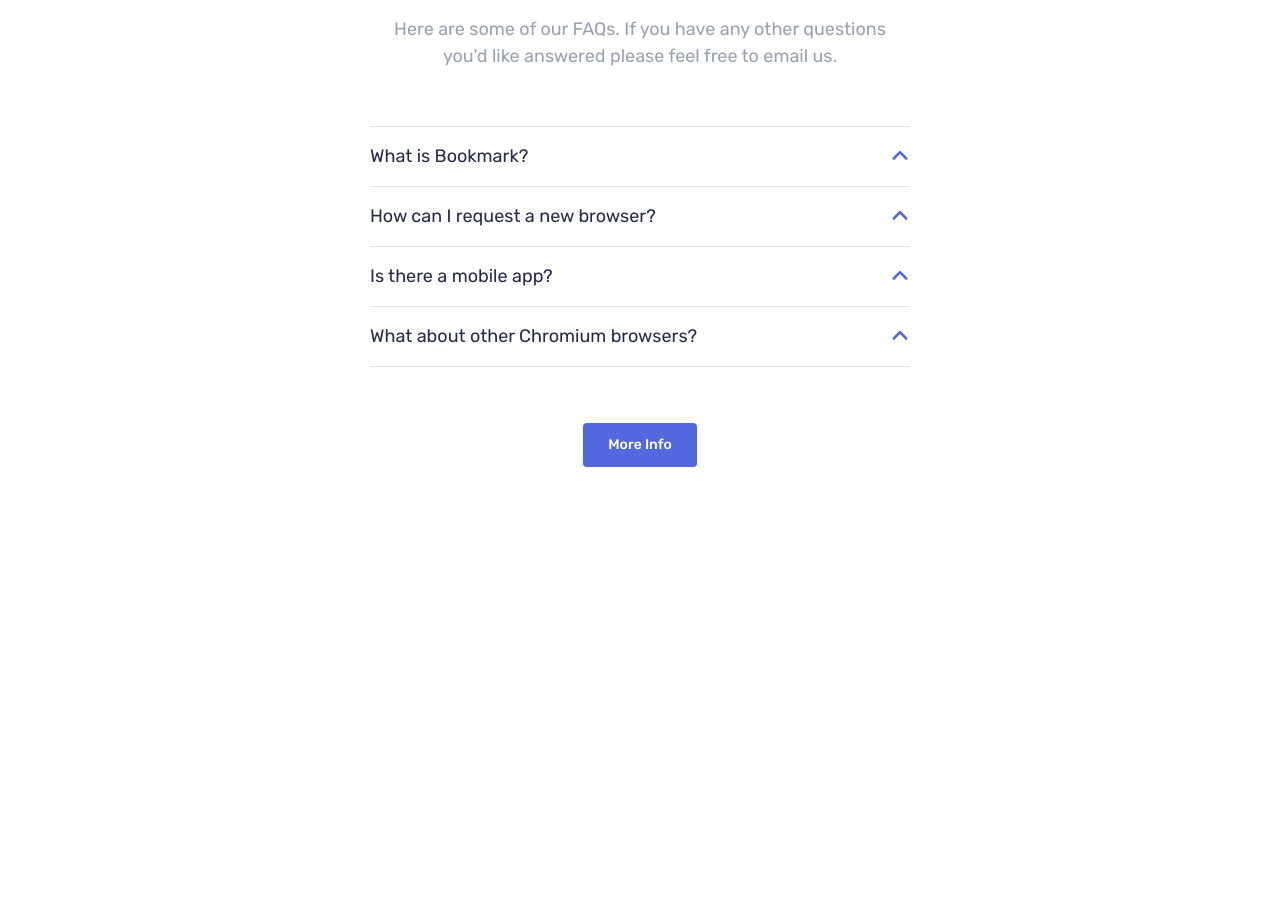
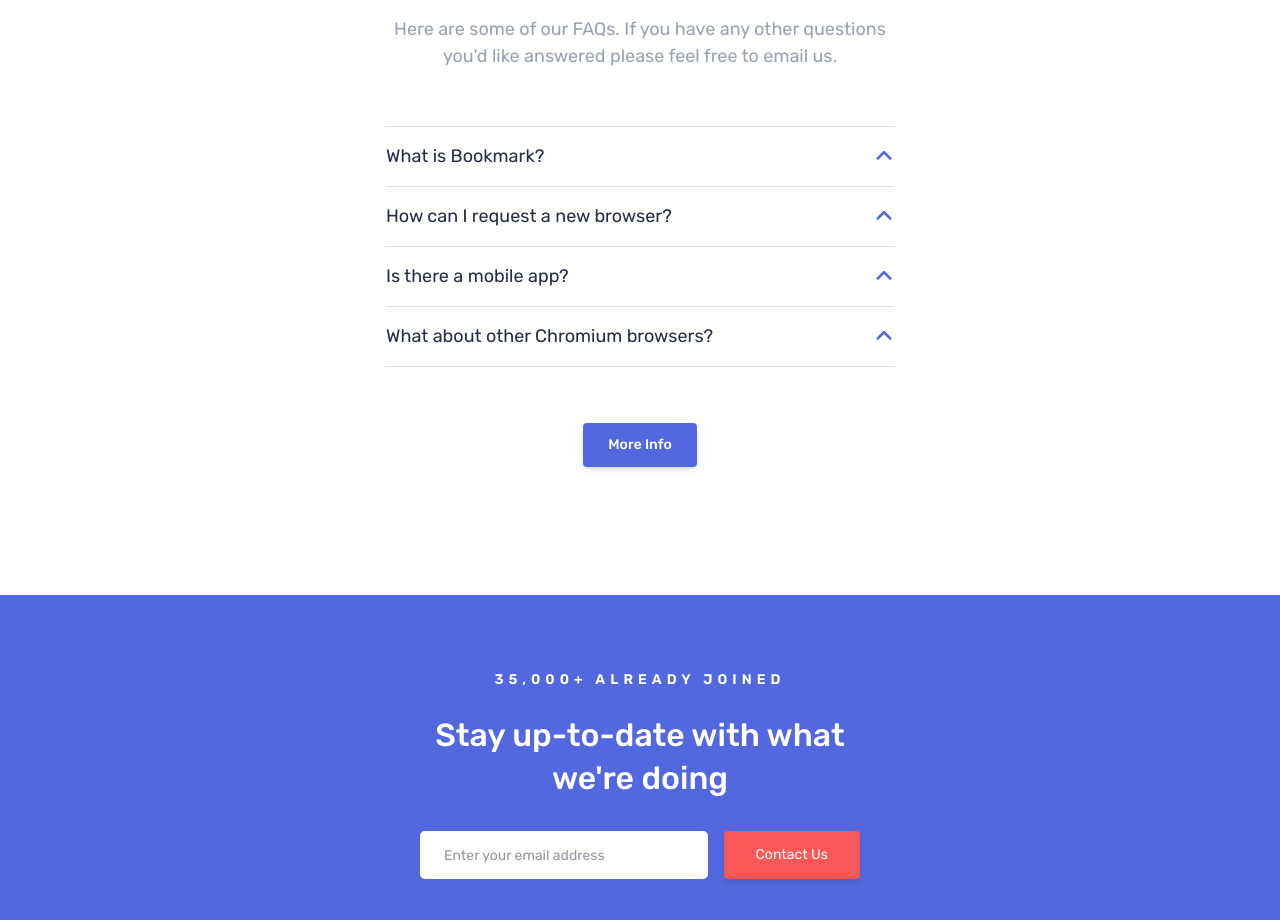
Before and after one commit to IrfanAnsari21/bookmark-landing-page, a React (Vite) app: page / in a window 1280 px wide. Shown: the part 2482-3402 px from the top of the page. Before the commit the page ends 2949 px from the top, so only its background shows below. Built offline with nearby package versions, Linux system fonts and the light colour scheme.

Commit message:
Make Contact section

```diff
--- a/src/App.jsx
+++ b/src/App.jsx
@@ -5,6 +5,7 @@
 import FeaturesSection from './components/Features/FeaturesSection'
 import DownloadSection from './components/Download/DownloadSection'
 import FAQSection from './components/FAQSection/FAQSection'
+import ContactSection from './components/ContactUs/ContactSection'
 
 function App() {
   const [isMenuOpen, setIsMenuOpen] = useState(false)
@@ -17,6 +18,7 @@
         <FeaturesSection />
         <DownloadSection />
         <FAQSection />
+        <ContactSection />
       </main>
       {isMenuOpen && (
         <Menu closeMenu={() => setIsMenuOpen(false)} />
--- /dev/null
+++ b/src/components/ContactUs/ContactSection.jsx
@@ -0,0 +1,58 @@
+import React, { useState } from 'react'
+
+export default function ContactSection() {
+    const [email, setEmail] = useState("");
+    const [error, setError] = useState("");
+
+    function validateEmail(value) {
+        return /^[^\s@]+@[^\s@]+\.[^\s@]+$/.test(value);
+    }
+
+    function handleSubmit() {
+        if (!validateEmail(email)) {
+            setError("Whoops, make sure it's an email");
+        } else {
+            setError("");
+        }
+    }
+    return (
+        <section className='bg-Blue-600 h-90 px-8 flex flex-col gap-8 justify-center items-center text-center md:px-40'>
+            <div className='text-white flex flex-col gap-4 md:gap-6 max-w-110'>
+                <p className='uppercase text-xs font-medium tracking-[5px] md:text-sm md:font-semibold'>35,000+ already joined</p>
+                <h2 className='text-2xl font-medium md:text-[32px]'>Stay up-to-date with what we're doing</h2>
+            </div>
+
+            <div className='flex flex-col gap-4 md:flex-row w-full max-w-110'>
+                <div className={`w-full md:grow ${error ? "bg-Red-400 rounded-b-[5px]" : ""}`}>
+                    <div className={`relative bg-white rounded-[5px] ${error ? "border-2 border-Red-400" : ""}`}>
+                        <input
+                            type="text"
+                            placeholder='Enter your email address'
+                            value={email}
+                            onChange={(e) => setEmail(e.target.value)}
+                            className='w-full h-12 px-4 rounded-[5px] text-[15px] outline-none md:px-6 md:text-[14px]'
+                        />
+
+                        {error && (
+                            <img
+                                src="/images/icon-error.svg" alt="Error icon"
+                                className='absolute right-3 top-1/2 -translate-y-1/2'
+                            />
+                        )}
+                    </div>
+                    {error && (
+                        <div className='text-white text-[10px] italic px-4 pt-1 pb-1.5 text-left'>
+                            {error}
+                        </div>
+                    )}
+                </div>
+                <button
+                    onClick={handleSubmit}
+                    className='shrink-0 h-12 text-sm bg-Red-400 text-white px-8 py-2.5 rounded shadow-md hover:bg-white hover:text-Red-400 hover:outline-2 transition-all'
+                >
+                    Contact Us
+                </button>
+            </div>
+        </section>
+    )
+}
--- a/src/components/FAQSection/FAQList.jsx
+++ b/src/components/FAQSection/FAQList.jsx
@@ -21,7 +21,7 @@
         }
     ]
     return (
-        <div>
+        <div className='px-4'>
             {items.map(item => (
                 <FAQItem key={item.question} {...item} />
             ))}
```
